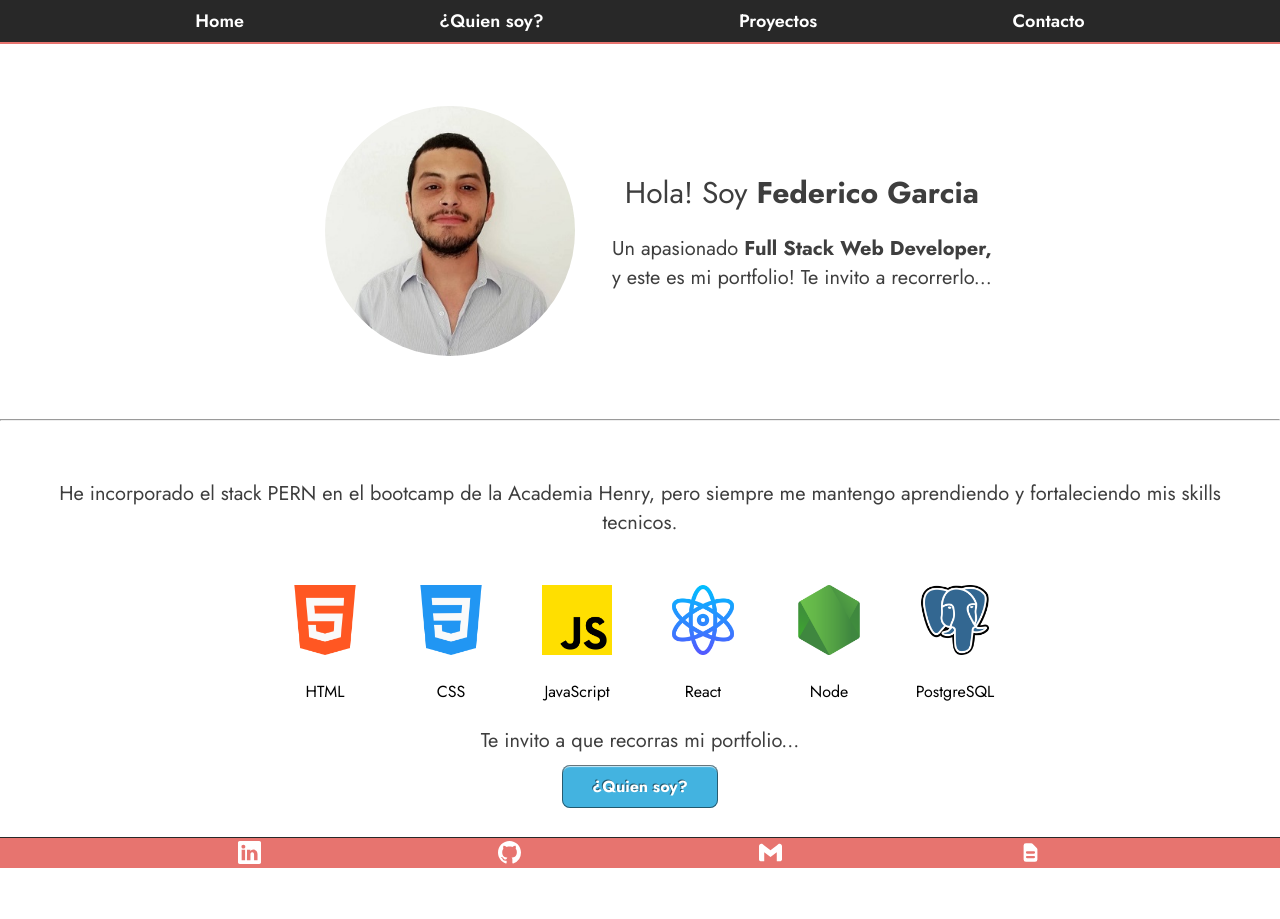
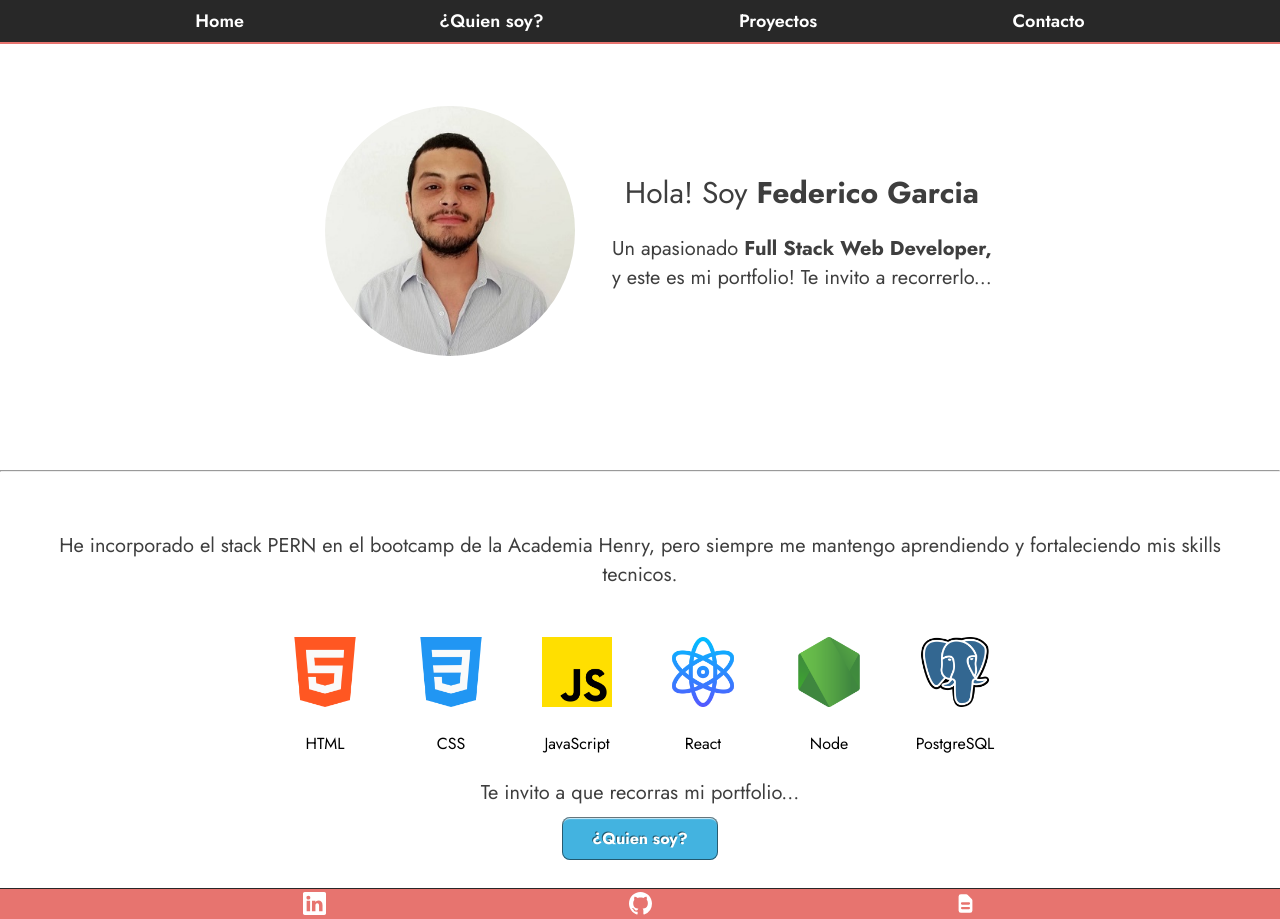
Before and after one commit to Fedegaar/Portfolio, a Gatsby site: page / in a window 1280 px wide. Before the commit the page ends 868 px from the top, so only its background shows below. Built offline with nearby package versions, Linux system fonts and the light colour scheme; Gatsby itself is replaced by a stand-in of ours.

Commit message:
footer fixed

```diff
--- a/src/components/layout.js
+++ b/src/components/layout.js
@@ -3,7 +3,7 @@ import { Link } from 'gatsby'
 import { BsLinkedin, BsGithub } from 'react-icons/bs'
 import { HiDocumentText } from 'react-icons/hi'
 import { SiGmail } from 'react-icons/si'
-import {container, navLink, navItems, navLinkText, Footer, iconsContainer, icon } from './layout.module.css'
+import {container, navLink, navItems, navLinkText, Footer, iconsContainer, icon, iconEmail } from './layout.module.css'
 
 const Layout = ({pageTitle, children}) => {
   return (
@@ -24,7 +24,7 @@ const Layout = ({pageTitle, children}) => {
     <div className={iconsContainer}>
               <Link target='none' className={icon} to='https://www.linkedin.com/in/gaarfede/'><BsLinkedin size={"23px"}/></Link>
               <Link target='none' className={icon} to='https://github.com/Fedegaar'><BsGithub size={"23px"}/></Link>
-              <Link target='none' className={icon} to='mailto:fedegaar@gmail.com'><SiGmail size={"23px"}/></Link>
+              <Link target='none' className={iconEmail} to='mailto:fedegaar@gmail.com'><SiGmail size={"23px"}/></Link>
               <Link target='none' className={icon} to='https://drive.google.com/file/d/1PLsMtNsiyeYJ3xr7g-XawFuh0tg0mkAA/view?usp=sharing'><HiDocumentText size={"23px"}/></Link>
             </div>
     </div>
--- a/src/components/layout.module.css
+++ b/src/components/layout.module.css
@@ -10,9 +10,11 @@
 }
 
 .Footer {
-
     background-color: #e7746f;
     border-top: solid 1px #282828;
+    position: absolute;
+    bottom: 0%;
+    width: 100%;
 }
 
 .iconsContainer{
@@ -22,6 +24,11 @@
 }
 
 .icon{
+    text-decoration: none;
+    -webkit-tap-highlight-color: transparent;
+    color: white;
+}
+.iconEmail{
     text-decoration: none;
     -webkit-tap-highlight-color: transparent;
     color: white;
@@ -89,7 +96,9 @@
     }
 
     .Footer{
-        height: 3%;
+        position: relative;
     }
-
+    .iconEmail{
+        display: none;
+    }
 }
--- a/src/pages/about.module.css
+++ b/src/pages/about.module.css
@@ -47,6 +47,7 @@
     justify-content: center;
     align-items: center;
     padding: 8%;
+    padding-bottom: 4em;
 }
 
 hr{
@@ -62,5 +63,6 @@ hr{
     .ContentContainer {
         padding: 5%;
         margin-top: 0%;
+        padding-bottom: 2em;
     }
 }
--- a/src/pages/contact.module.css
+++ b/src/pages/contact.module.css
@@ -1,6 +1,7 @@
 .container{
     height: 100%;
     overflow: hidden;
+    padding-bottom: 2em;
 }
 
 .h2Title{
@@ -63,6 +64,7 @@
         display: flex;
         flex-direction: column;
         align-items: center;
+        padding-bottom: 0em;
     }
     .h2Title{
         margin: 3%;
--- a/src/pages/index.module.css
+++ b/src/pages/index.module.css
@@ -140,6 +140,7 @@ img{
   .container {
     display: flex;
     flex-direction: row;
+    padding-bottom: 4em;
   }
 
   .Info {
--- a/src/pages/projects.module.css
+++ b/src/pages/projects.module.css
@@ -3,6 +3,7 @@
     flex-direction: column;
     justify-content: center;
     align-items: center;
+    padding-bottom: 3em;
 }
 
 .cardContainer{
@@ -68,4 +69,7 @@
       font-size: large;
       font-weight: 600;
     }
+    .container{
+      padding-bottom: 3em;
+    }
 }
```
